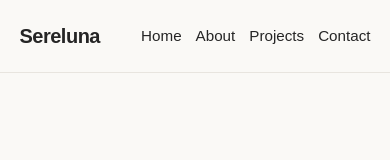
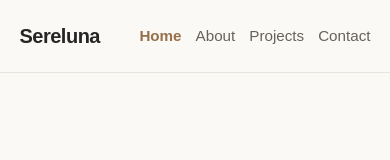
Before and after one commit to Snyder-F8/FRIDAH_NZOMO_PORTFOLIO, a React (Vite) app in the folder client/: page / in a window 390 px wide. Shown: the top 160 px of the page. Built offline with nearby package versions, Linux system fonts and the light colour scheme.

Commit message:
Added Navbar css in app.css

```diff
--- a/client/src/styles/App.css
+++ b/client/src/styles/App.css
@@ -10,6 +10,7 @@
   margin-inline: auto;
 }
 
+
 /* Navigation bar */
 .navbar {
   display: flex;
@@ -17,6 +18,51 @@
   align-items: center;
   padding: 20px 5%;
   border-bottom: 1px solid #e8e5df;
+  background-color: #faf9f6;
+}
+
+/* Portfolio name/logo */
+.logo {
+  font-size: 1.25rem;
+  font-weight: 700;
+  letter-spacing: -0.5px;
+  color: #252525;
+}
+
+/* Navigation links */
+.nav-links {
+  display: flex;
+  align-items: center;
+  gap: 28px;
+}
+
+.nav-links a {
+  position: relative;
+  font-size: 0.95rem;
+  color: #66615b;
+  transition: color 0.2s ease;
+}
+
+.nav-links a:hover,
+.nav-links a.active {
+  color: #96704a;
+}
+
+.nav-links a.active {
+  font-weight: 700;
+}
+
+/* Mobile navigation */
+@media (max-width: 600px) {
+  .navbar {
+    flex-wrap: wrap;
+    gap: 16px;
+  }
+
+  .nav-links {
+    flex-wrap: wrap;
+    gap: 14px;
+  }
 }
 
 /* Portfolio name/logo */
```
